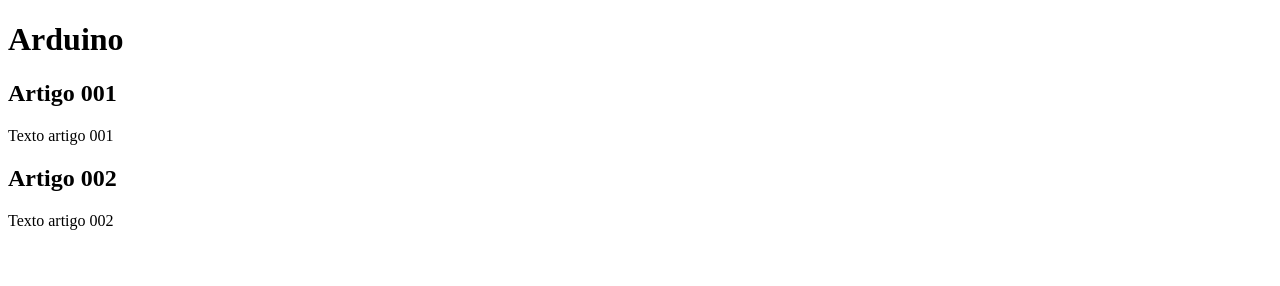
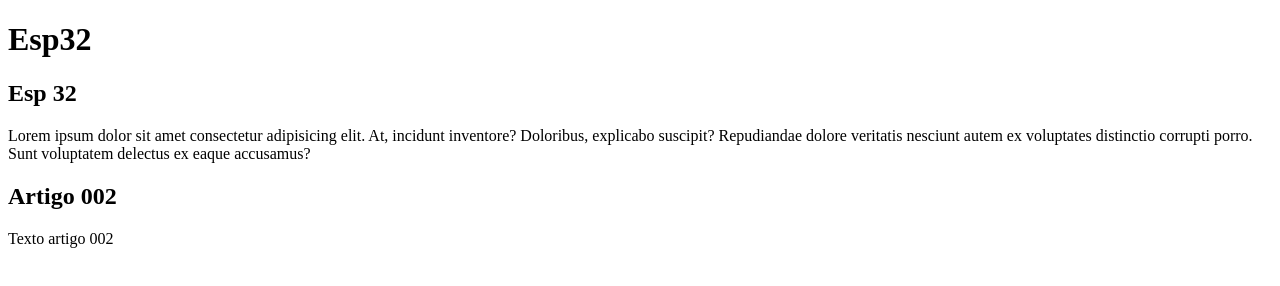
Before and after one commit to PetrusPhone/01arduino, a plain HTML site: page index.html in a window 1280 px wide. Drawn offline with Linux system fonts and the light colour scheme.

Commit message:
teste branch

```diff
--- a/index.html
+++ b/index.html
@@ -9,11 +9,11 @@
 <body>
     <main>
         <head>
-            <h1>Arduino</h1>
+            <h1>Esp32</h1>
         </head>
              <article>
-                <h2>Artigo 001</h2>
-                    <p>Texto artigo 001</p>
+                <h2>Esp 32</h2>
+                    <p>Lorem ipsum dolor sit amet consectetur adipisicing elit. At, incidunt inventore? Doloribus, explicabo suscipit? Repudiandae dolore veritatis nesciunt autem ex voluptates distinctio corrupti porro. Sunt voluptatem delectus ex eaque accusamus?</p>
              </article>
              <article>
                 <h2>Artigo 002</h2>
```
